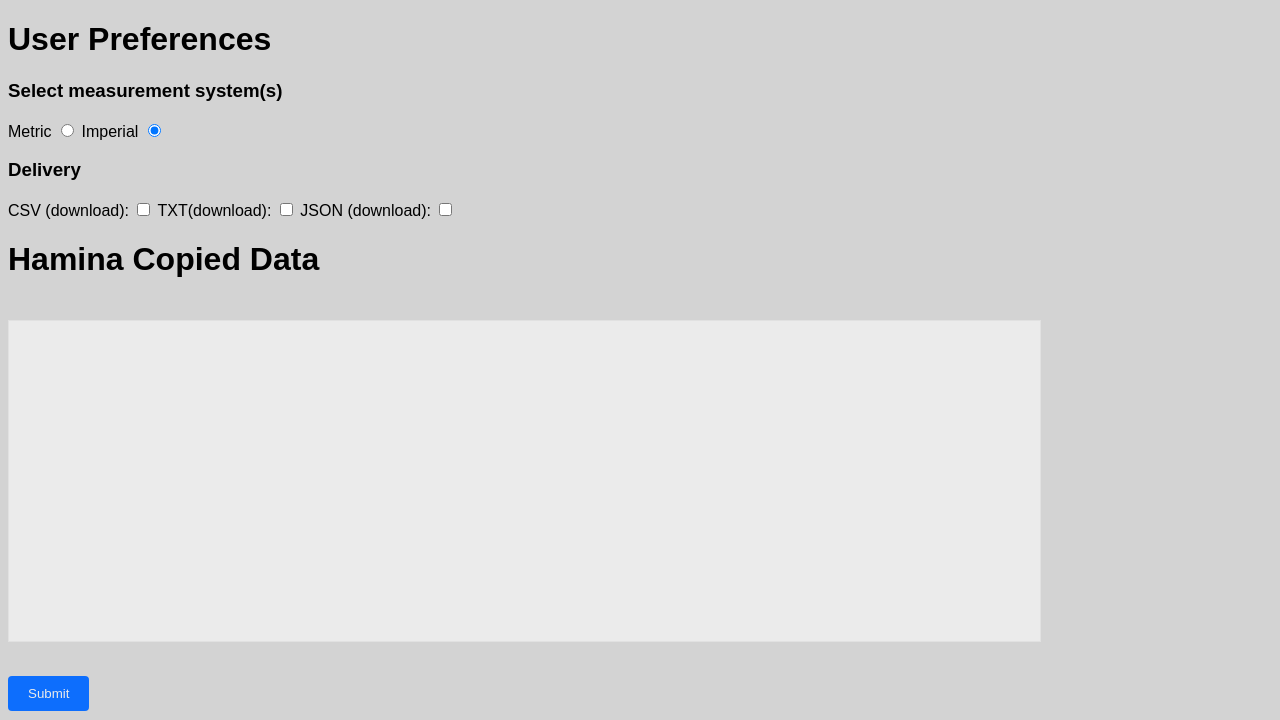
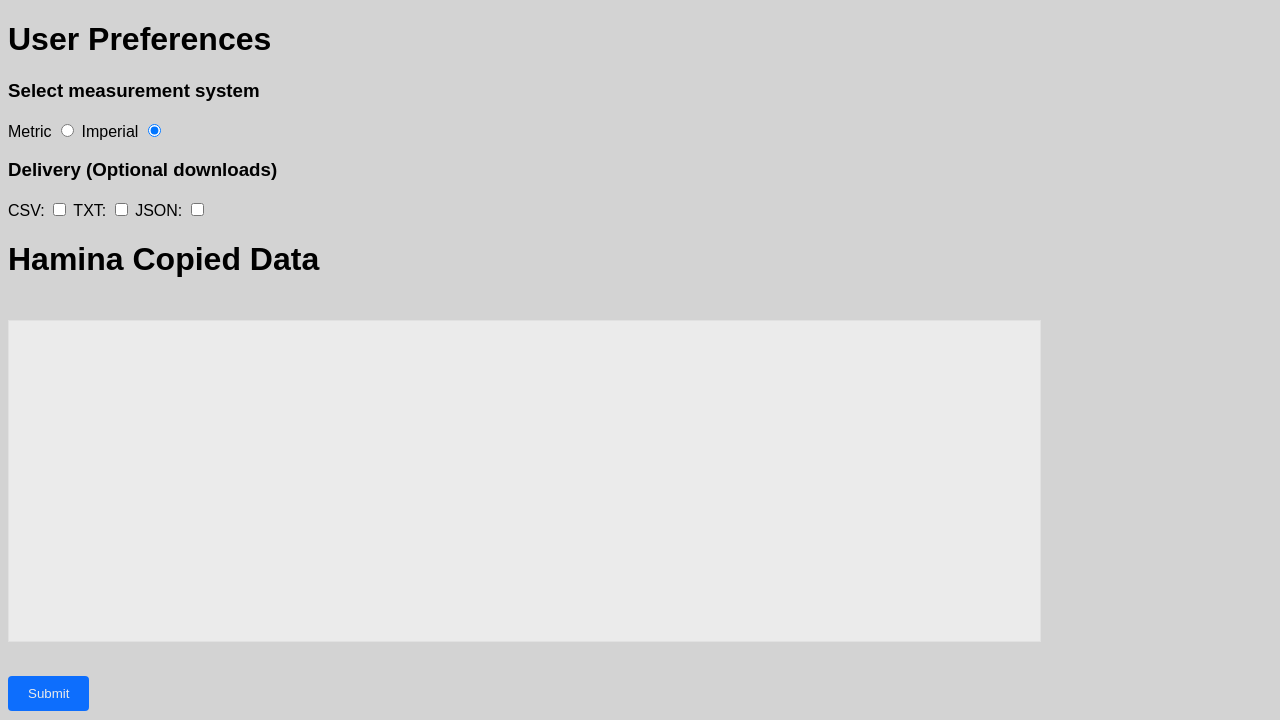
Before and after one commit to improvewifi/haminaAP, a Flask app: page / in a window 1280 px wide. Shown: the top 720 px of the page. Run offline with Flask 3, Linux system fonts and the light colour scheme.

Commit message:
Update index.html
updated spelling errors

```diff
--- a/templates/index.html
+++ b/templates/index.html
@@ -47,20 +47,20 @@
         </head>
         <body >
             <h1>User Preferences</h1>
-            <h3>Select measurement system(s)</h3>
+            <h3>Select measurement system</h3>
             <div>
                 <label for="units">Metric</label>
                 <input type="radio" value="metric" name="neededUnits" />
                 <label for="units"">Imperial</label>
                 <input type="radio" value="imperial" name="neededUnits" checked />
             </div>
-            <h3>Delivery</h3>
+            <h3>Delivery (Optional downloads)</h3>
             <div>
-                <label for="csv">CSV (download):</label>
+                <label for="csv">CSV:</label>
                 <input type="checkbox" value="csv" name="fileReq" />
-                <label for="txt">TXT(download):</label>
+                <label for="txt">TXT:</label>
                 <input type="checkbox" value="txt" name="fileReq" />
-                <label for="json">JSON (download):</label>
+                <label for="json">JSON:</label>
                 <input type="checkbox" value="json" name="fileReq" />
             </div>
             <h1>Hamina Copied Data</h1>
```
